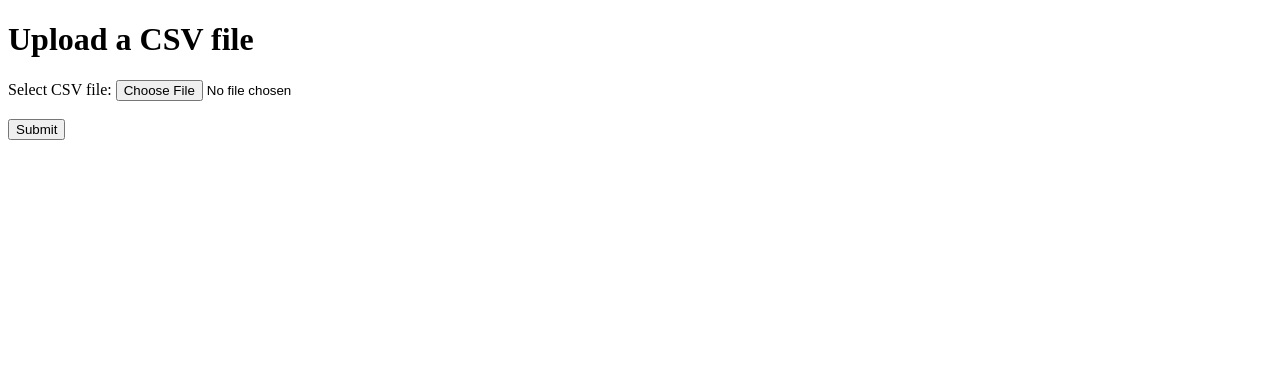
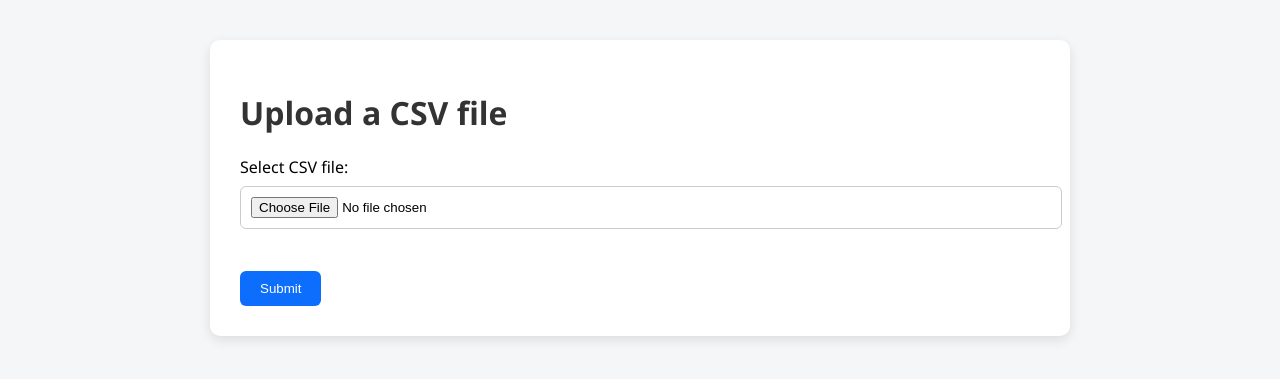
Before and after one commit to bhi049/ohke-teknologia-seminaari, a Flask app: page / in a window 1280 px wide. Shown: the top 379 px of the page. Run offline with Flask 3, Linux system fonts and the light colour scheme.

Commit message:
simple styling added to html pages

```diff
--- /dev/null
+++ b/porssi-analyysi/static/style.css
@@ -0,0 +1,57 @@
+body {
+    background-color: #f4f6f8;
+    font-family: 'Segoe UI', sans-serif;
+    margin: 0;
+    padding: 0;
+  }
+
+  .container {
+    max-width: 800px;
+    margin: 40px auto;
+    padding: 30px;
+    background: white;
+    border-radius: 10px;
+    box-shadow: 0 4px 12px rgba(0, 0, 0, 0.1);
+  }
+
+  h1, h2, h3, h4 {
+    color: #333;
+  }
+
+  form {
+    margin-top: 20px;
+  }
+
+  input[type="file"],
+  select {
+    width: 100%;
+    padding: 10px;
+    margin-top: 8px;
+    margin-bottom: 20px;
+    border-radius: 6px;
+    border: 1px solid #ccc;
+  }
+
+  button,
+  input[type="submit"] {
+    background-color: #0d6efd;
+    color: white;
+    padding: 10px 20px;
+    border: none;
+    border-radius: 6px;
+    cursor: pointer;
+  }
+
+  button:hover,
+  input[type="submit"]:hover {
+    background-color: #0a58ca;
+  }
+
+  img {
+    width: 100%;
+    max-width: 100%;
+    height: auto;
+    margin-top: 20px;
+    border-radius: 6px;
+    border: 1px solid #ddd;
+  }
--- a/porssi-analyysi/templates/report.html
+++ b/porssi-analyysi/templates/report.html
@@ -2,8 +2,10 @@
 <html>
     <head>
         <title>Analysis Report</title>
+        <link rel="stylesheet" href="{{ url_for('static', filename='style.css') }}">
     </head>
     <body>
+        <div class="container">
             <h1>Stock Data Analysis</h1>
             <p><strong>Average Price:</strong> {{ mean | round(2) }} </p>
             <p><strong>Maximum Price:</strong> {{ max | round(2) }} </p>
@@ -24,5 +26,6 @@
 
             <h2>Price Trend</h2>
             <img src="{{ url_for('static', filename='chart.png') }}" alt="Chart">
+        </div>
     </body>
 </html>
--- a/porssi-analyysi/templates/upload.html
+++ b/porssi-analyysi/templates/upload.html
@@ -2,13 +2,16 @@
 <html>
     <head>
         <title>Upload CSV File</title>
+        <link rel="stylesheet" href="{{ url_for('static', filename='style.css') }}">
     </head>
     <body>
+        <div class="container">
             <h1>Upload a CSV file</h1>
             <form method="post" enctype="multipart/form-data">
                 <label>Select CSV file:</label>
                 <input type="file" name="file" accept=".csv" required><br><br>
                 <button type="submit">Submit</button>
             </form>
+        </div>
     </body>
 </html>
```
Lines whose indentation alone changed are shown as unchanged.
